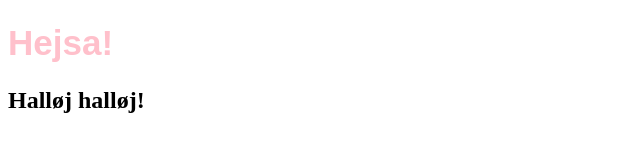
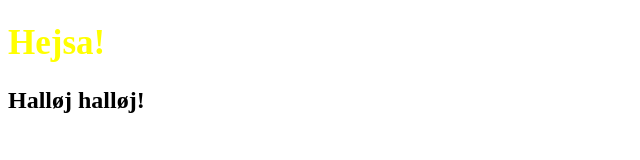
Before and after one commit to monicaalv/K-M, a plain HTML site: page index.html in a window 1280 px wide. Shown: the whole page, without its empty margins (0-640 px from the left). Drawn offline with Linux system fonts and the light colour scheme.

Commit message:
style master

```diff
--- a/index.html
+++ b/index.html
@@ -7,10 +7,9 @@
     <title>KogM</title>
     <style>
         h1 {
-            color: pink;
+            color: yellow;
             font-size: 35px;
-            font-family: sans-serif;
-            border: yellow;
+
         }
     </style>
 </head>
```
